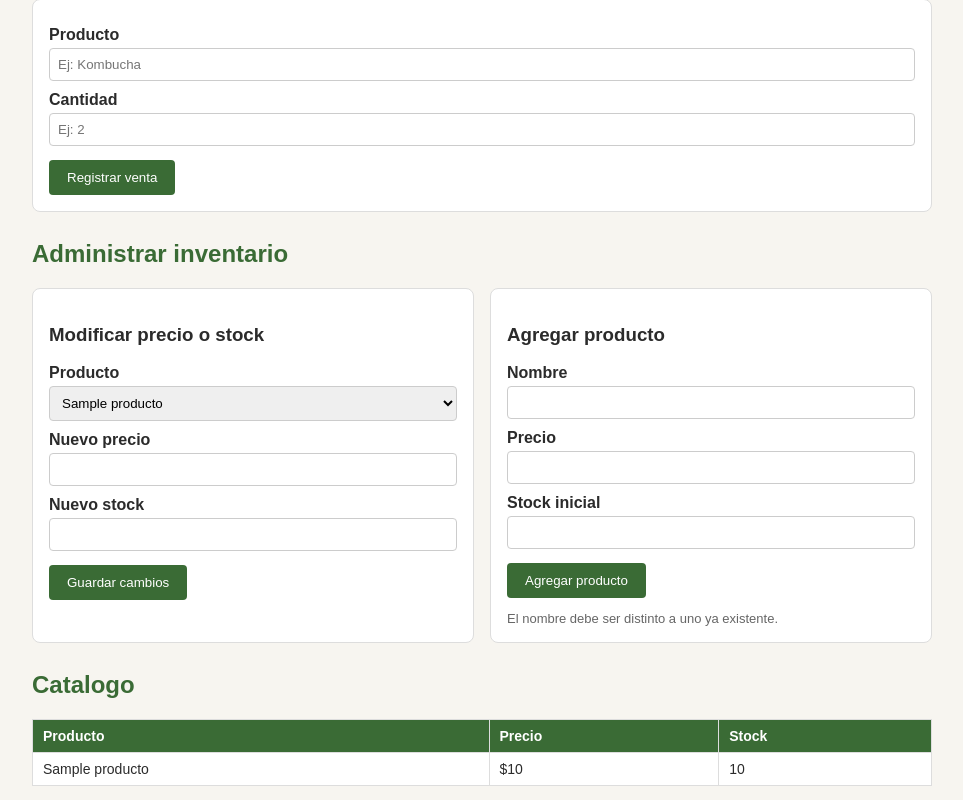
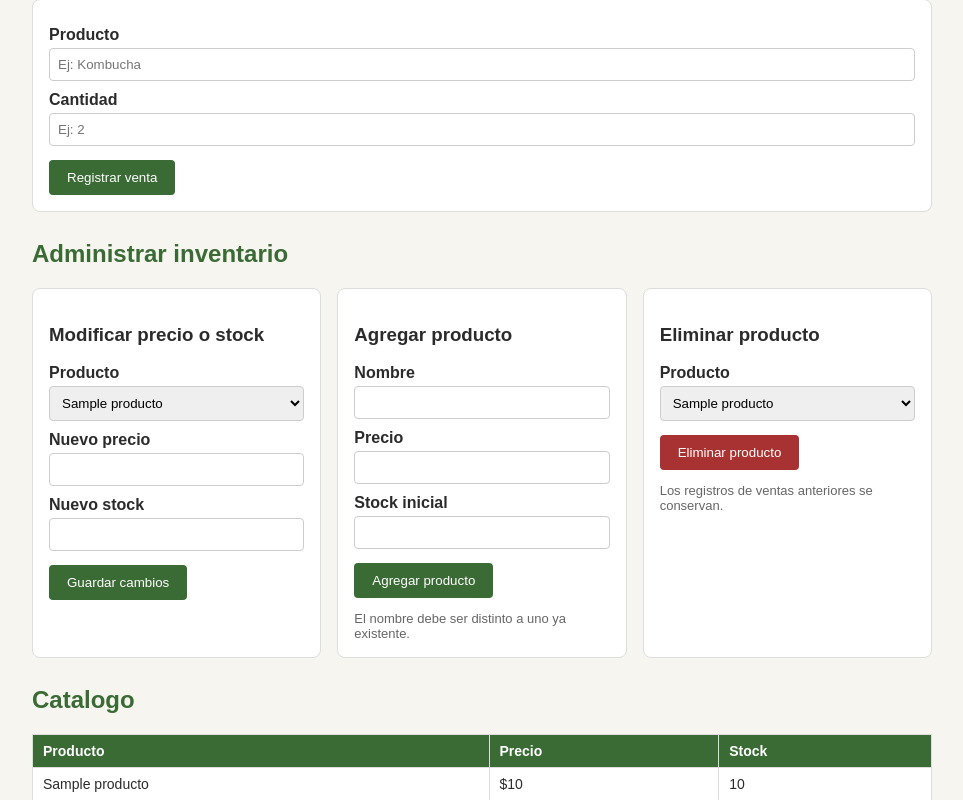
Before and after one commit to Pedro-Inostroza/La-Tiendita, a Django app: template core/templates/resumen.html in a window 1280 px wide. Shown: the part 114-914 px from the top of the page, without its empty margins (158-1121 px from the left). Run offline with Django 5.2, Linux system fonts and the light colour scheme; the template is opened without the code that fills it: most values are stand-ins (such as "Sample title", 1, 10 or a date in 2020).

Commit message:
feat: eliminar productos del inventario

```diff
--- a/core/templates/resumen.html
+++ b/core/templates/resumen.html
@@ -25,6 +25,7 @@
         .paneles form { margin-bottom: 0; }
         .acciones { margin-bottom: 28px; }
         .nota { color: #666; font-size: 13px; margin-bottom: 0; }
+        .peligro { background: #a83232; }
         label { display: block; margin-top: 10px; font-weight: bold; }
         input, select {
             width: 100%;
@@ -115,6 +116,20 @@
                 <button type="submit">Agregar producto</button>
                 <p class="nota">El nombre debe ser distinto a uno ya existente.</p>
             </form>
+
+            <form method="post" onsubmit="return confirm('¿Eliminar este producto del inventario? Esta acción no se puede deshacer.');">
+                {% csrf_token %}
+                <input type="hidden" name="accion" value="eliminar_producto">
+                <h3>Eliminar producto</h3>
+                <label for="producto-eliminar">Producto</label>
+                <select id="producto-eliminar" name="producto" required>
+                    {% for item in catalogo %}
+                    <option value="{{ item.producto }}">{{ item.producto }}</option>
+                    {% endfor %}
+                </select>
+                <button class="peligro" type="submit">Eliminar producto</button>
+                <p class="nota">Los registros de ventas anteriores se conservan.</p>
+            </form>
         </div>
     </section>
 
```
Also changed, not shown: core/tests.py (+14 -0 lines), core/views.py (+7 -0 lines).
